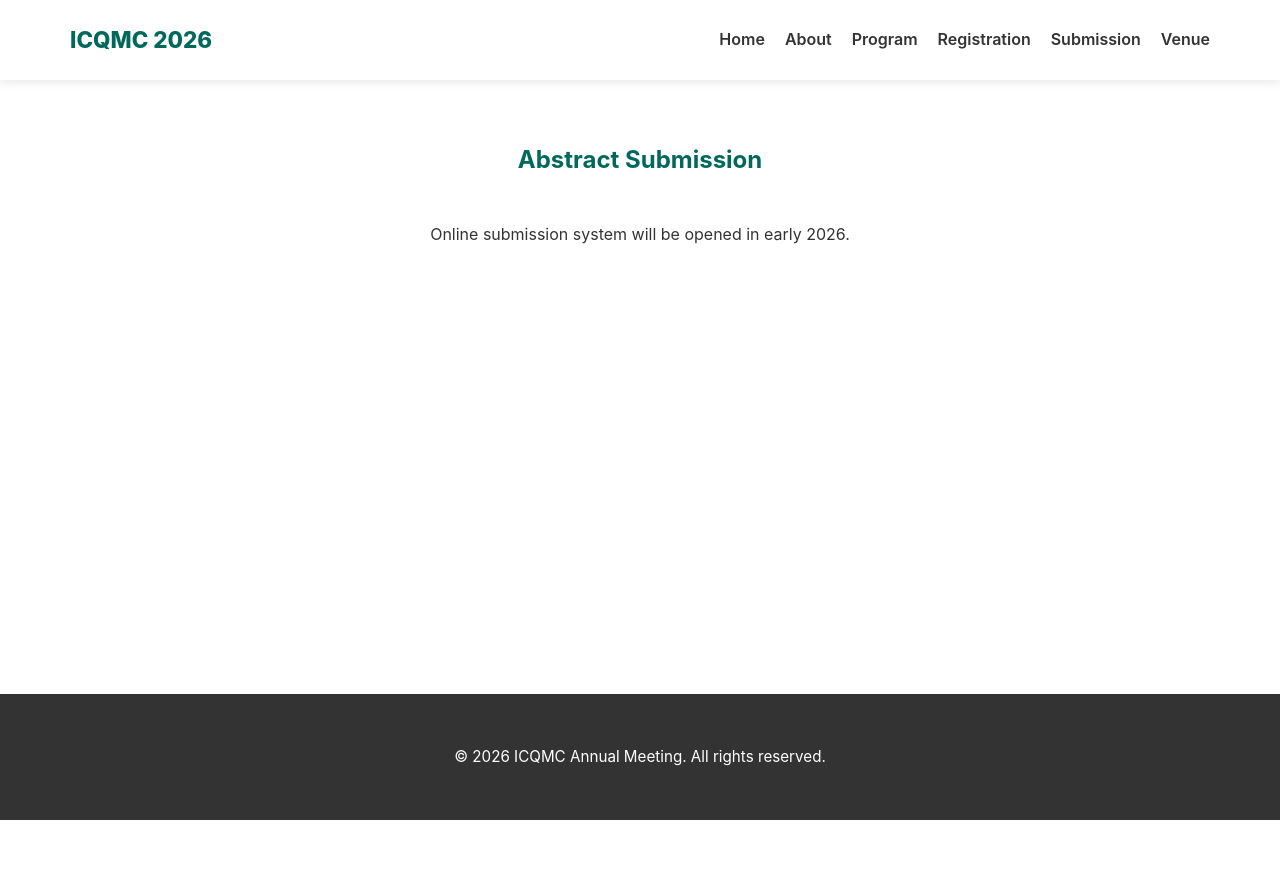
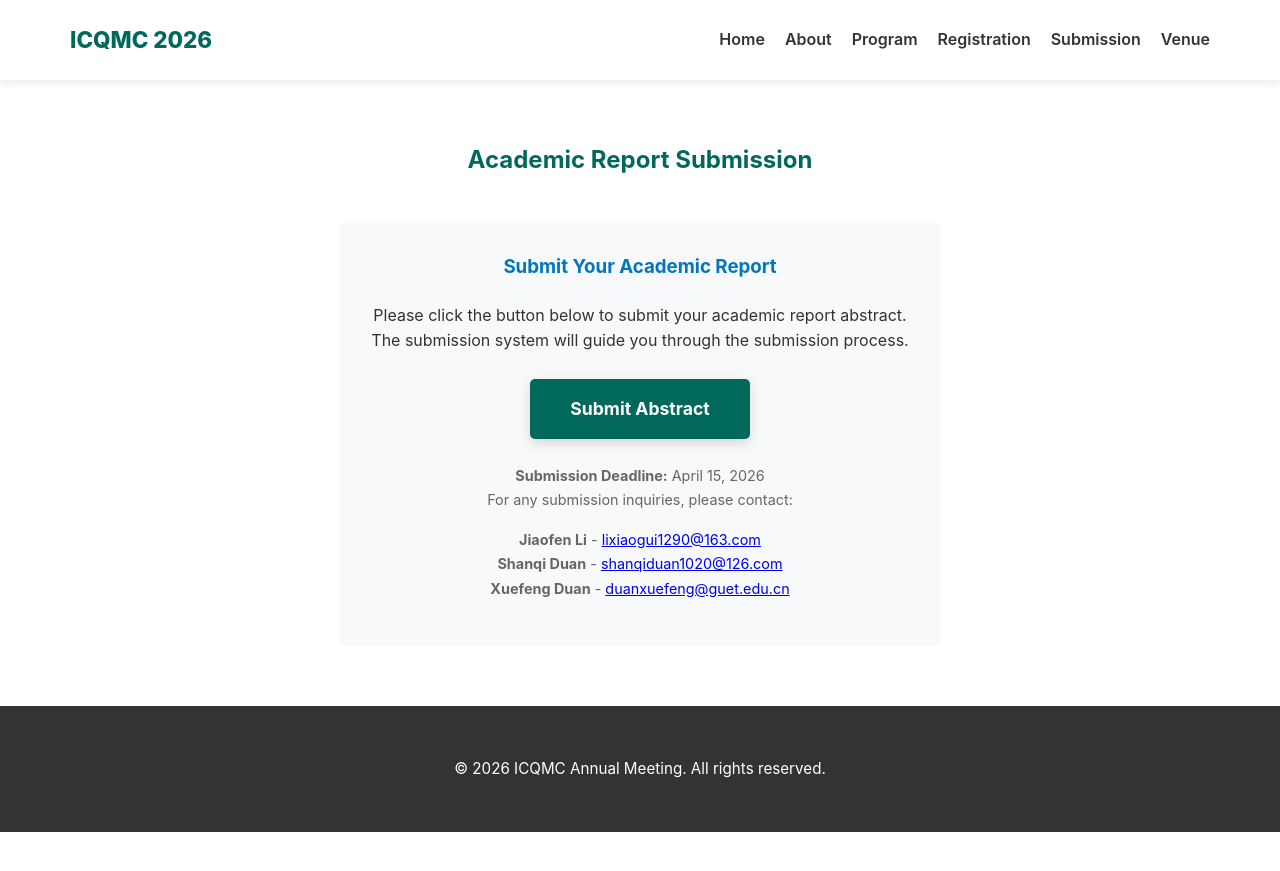
Before and after one commit to ICQMC/ICQMC.github.io, a Jekyll site: the page built from submission.html, in a window 1280 px wide. Shown: the top 871 px of the page. Built offline with Jekyll 4.4.1, drawn with Linux system fonts in a browser that asks for light colours.

Commit message:
fix something

```diff
--- a/_includes/navigation.html
+++ b/_includes/navigation.html
@@ -27,12 +27,7 @@
                 </ul>
             </li>
             <li><a href="{{ '/registration' | relative_url }}">Registration</a></li>
-            <li class="dropdown">
-                <a href="#">Submission</a>
-                <ul class="dropdown-menu">
-                    <li><a href="{{ '/submission' | relative_url }}">Abstract Submission</a></li>
-                </ul>
-            </li>
+            <li><a href="{{ '/submission' | relative_url }}">Submission</a></li>
             <li><a href="{{ '/venue' | relative_url }}">Venue</a></li>
         </ul>
     </div>
--- a/submission.html
+++ b/submission.html
@@ -4,6 +4,37 @@ title: Submission
 ---
 
 <main class="container" style="padding: 60px 0;">
-    <h2 id="submission" style="margin-bottom:40px; color:var(--primary-color);">Abstract Submission</h2>
-    <p style="text-align:center;">Online submission system will be opened in early 2026.</p>
+    <h2 style="margin-bottom:40px; color:var(--primary-color);">Academic Report Submission</h2>
+
+    <!-- Submission Link Section -->
+    <div style="text-align: center;">
+        <div style="background: var(--light-bg); padding: 30px; border-radius: 8px; max-width: 600px; margin: 0 auto;">
+            <h3 style="color: var(--secondary-color); margin-bottom: 20px;">Submit Your Academic Report</h3>
+            <p style="margin-bottom: 25px; line-height: 1.6;">
+                Please click the button below to submit your academic report abstract.
+                The submission system will guide you through the submission process.
+            </p>
+
+            <a href="https://wj.qq.com/s2/25177495/a4e2/"
+               target="_blank"
+               style="display: inline-block; background: var(--primary-color); color: white;
+                      padding: 15px 40px; text-decoration: none; border-radius: 5px;
+                      font-weight: bold; font-size: 1.1rem; transition: 0.3s;
+                      box-shadow: 0 4px 12px rgba(0,0,0,0.15);"
+               onmouseover="this.style.transform='translateY(-2px)'; this.style.boxShadow='0 6px 20px rgba(0,0,0,0.2)'"
+               onmouseout="this.style.transform='translateY(0)'; this.style.boxShadow='0 4px 12px rgba(0,0,0,0.15)'">
+                Submit Abstract
+            </a>
+
+            <div style="margin-top: 25px; font-size: 0.9rem; color: #666;">
+                <p><strong>Submission Deadline:</strong> April 15, 2026</p>
+                <p>For any submission inquiries, please contact:</p>
+                <ul style="list-style: none; padding: 0; margin: 15px 0;">
+                    <li><strong>Jiaofen Li</strong> - <a href="mailto:lixiaogui1290@163.com">lixiaogui1290@163.com</a></li>
+                    <li><strong>Shanqi Duan</strong> - <a href="mailto:shanqiduan1020@126.com">shanqiduan1020@126.com</a></li>
+                    <li><strong>Xuefeng Duan</strong> - <a href="mailto:duanxuefeng@guet.edu.cn">duanxuefeng@guet.edu.cn</a></li>
+                </ul>
+            </div>
+        </div>
+    </div>
 </main>
```
